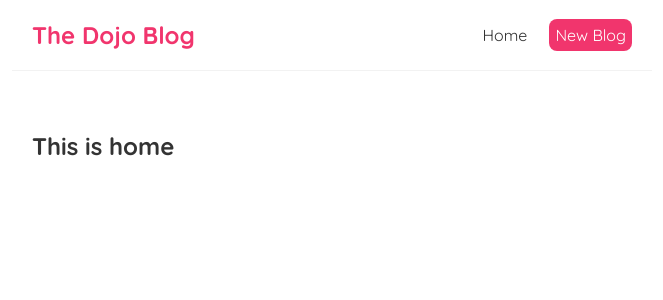
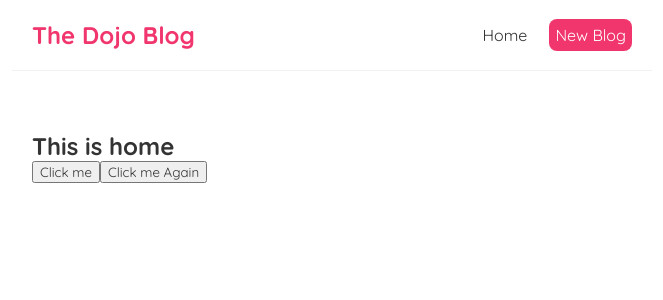
Before and after one commit to gbelot2003/dojo-tuto, a React (Create React App) app: page / in a window 1280 px wide. Shown: the top 300 px of the page, without its empty margins (308-971 px from the left). Built offline with nearby package versions, Linux system fonts and the light colour scheme.

Commit message:
Handle click events

```diff
--- a/src/components/Home.js
+++ b/src/components/Home.js
@@ -1,8 +1,19 @@
 
 export const Home = (title) => {
+
+    const handelClick = (e) => {
+        console.log("hello", e)
+    }
+
+    const handleAgain = (name, e) => {
+        console.log(`hello ${name}`, e)
+    }
+
     return (
         <div className="home">
             <h2>This is home</h2>
+            <button onClick={handelClick}>Click me</button>
+            <button onClick={(e) => { handleAgain("Mario", e) }}>Click me Again</button>
         </div>
     );
 }
```
Also changed, not shown: 1 other file (tests, documents, lock files or other folders).
